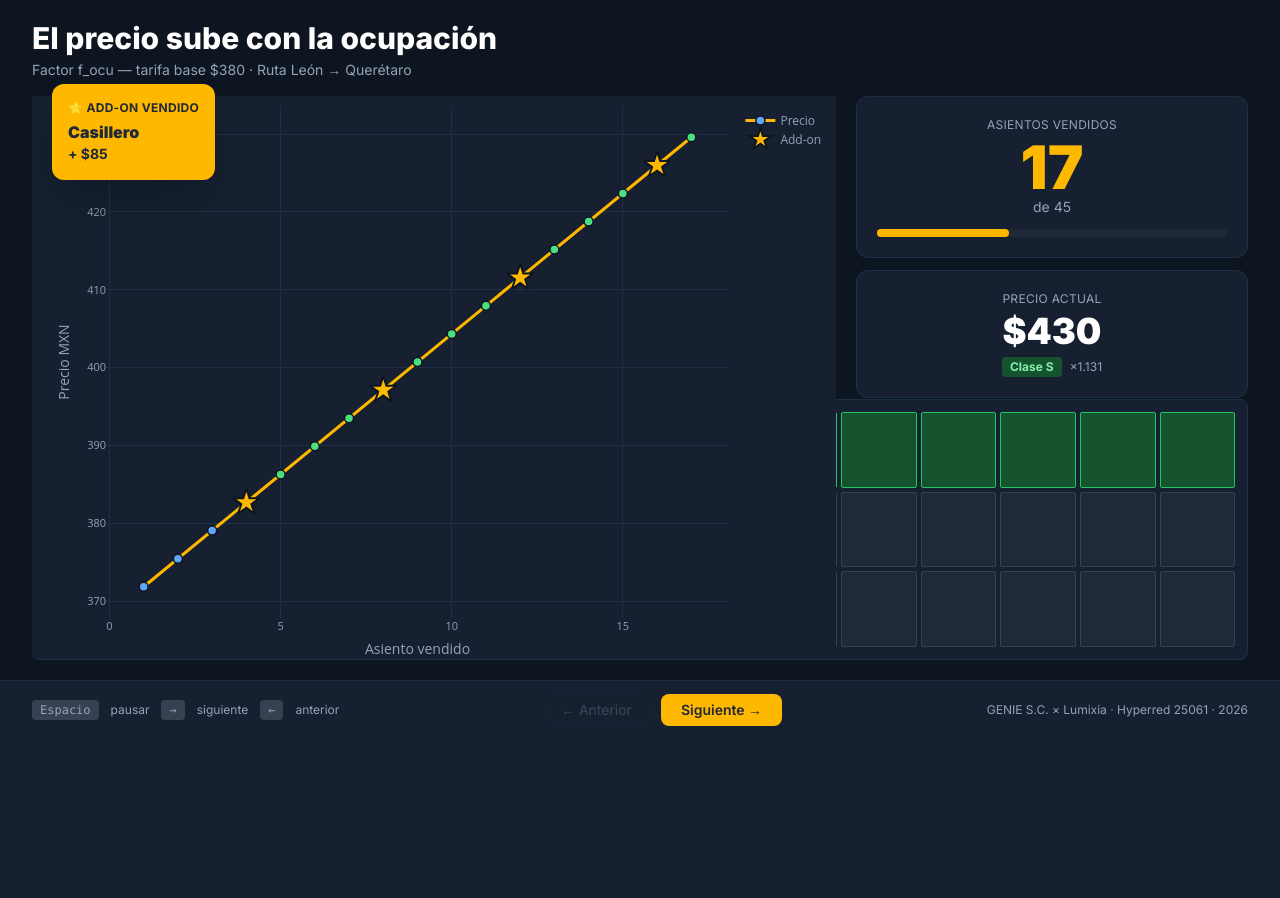
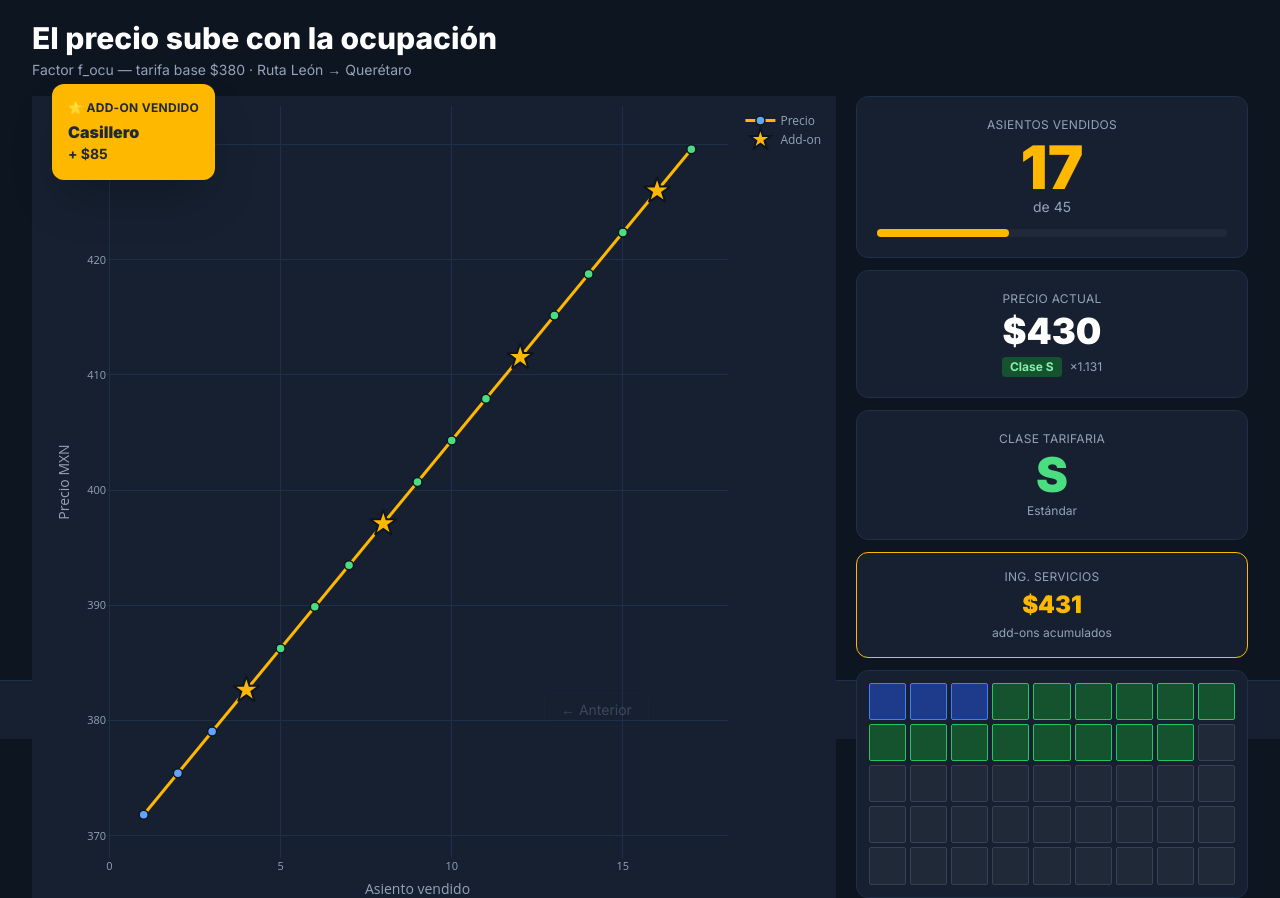
Before and after one commit to AlexisSchiavon/fa_simulador_tarifa, a FastAPI app: page /presentacion in a window 1280 px wide. Shown: the part 61-959 px from the top of the page. Before the commit the page ends 787 px from the top, so only its background shows below. Run offline with FastAPI, Linux system fonts and the light colour scheme; some libraries are stand-ins or nearby versions.

Commit message:
fix: inventario clases en acto 1 presentacion

```diff
--- a/app/templates/presentacion.html
+++ b/app/templates/presentacion.html
@@ -117,16 +117,16 @@
                            x-text="'$' + ingreso_servicios_a1.toLocaleString('es-MX',{maximumFractionDigits:0})"></p>
                         <p class="text-fa-muted text-xs mt-1">add-ons acumulados</p>
                     </div>
-                </div>
-            </div>
-            <!-- Mini mapa de asientos -->
-            <div class="mt-3 bg-fa-surface border border-fa-borde rounded-lg p-3">
-                <div class="grid gap-1" style="grid-template-columns: repeat(15, 1fr)">
-                    <template x-for="n in 45" :key="n">
-                        <div class="aspect-square rounded-sm flex items-center justify-center text-xs font-bold transition-all duration-300"
-                             :class="n <= ocupados_a1 ? asientoClassA1(n) : 'bg-gray-800 border border-gray-700'">
+                    <!-- Mapa de asientos -->
+                    <div class="bg-fa-surface border border-fa-borde rounded-xl p-3">
+                        <div class="grid gap-1" style="grid-template-columns: repeat(9, 1fr)">
+                            <template x-for="n in 45" :key="n">
+                                <div class="aspect-square rounded-sm transition-all duration-300"
+                                     :class="n <= ocupados_a1 ? asientoClassA1(n) : 'bg-gray-800 border border-gray-700'">
+                                </div>
+                            </template>
                         </div>
-                    </template>
+                    </div>
                 </div>
             </div>
         </div>
@@ -266,6 +266,7 @@ function presentacion() {
         ingreso_servicios_a1: 0,
         addon_actual: null,
         serie_addons_a1: [],
+        inventarioA1: { E: 13, S: 19, P: 9, X: 4 },
         _intervalo: null,
         _ADDONS: [
             {nombre:'Zona Ejecutiva', precio:134},
@@ -340,6 +341,7 @@ function presentacion() {
             this.ingreso_servicios_a1 = 0;
             this.addon_actual = null;
             this.serie_addons_a1 = [];
+            this.inventarioA1 = { E: 13, S: 19, P: 9, X: 4 };
             this.corriendo = true;
             this.$nextTick(() => this._renderActo1());
 
@@ -350,13 +352,14 @@ function presentacion() {
                 this.ocupados_a1++;
                 try {
                     const ocu = this.ocupados_a1 / 45;
-                    const p = new URLSearchParams({tarifa_base:380, ocupacion:ocu, dias_anticipacion:10, nivel_demanda:'alta', segmento:'ocio', modelo:'hibrido'});
+                    const p = new URLSearchParams({tarifa_base:380, ocupacion:ocu, dias_anticipacion:10, nivel_demanda:'alta', segmento:'ocio', modelo:'hibrido', inventario_clases:JSON.stringify(this.inventarioA1)});
                     const r = await fetch('/api/simulador/calcular?' + p);
                     if (r.ok) {
                         const d = await r.json();
                         this.precio_a1 = d.precio;
                         this.mult_a1 = d.multiplicador;
                         this.clase_a1 = d.clase;
+                        if (this.inventarioA1[d.clase] > 0) this.inventarioA1[d.clase]--;
                         this.serie_nums_a1.push(this.ocupados_a1);
                         this.serie_precios_a1.push(d.precio);
                         this.clases_a1.push(d.clase);
```
